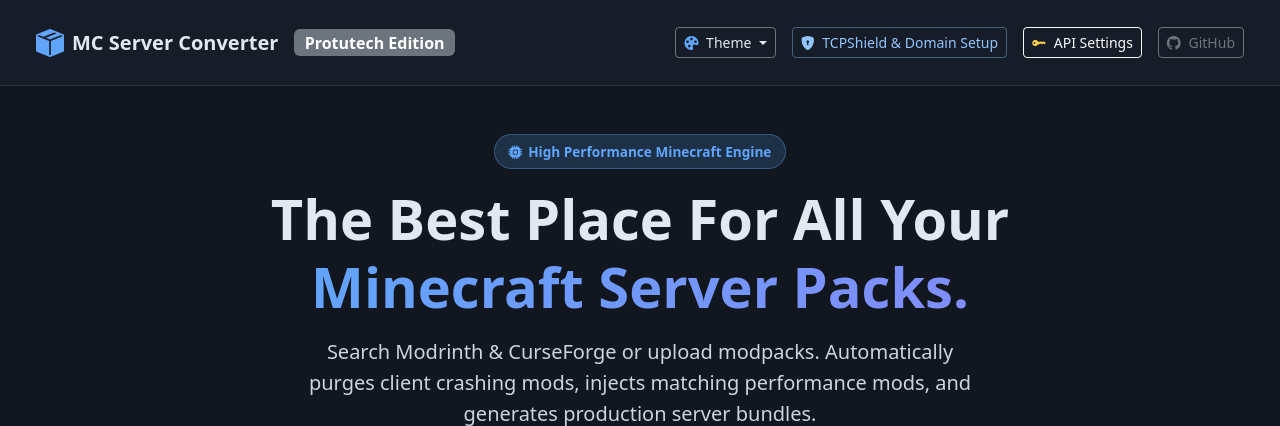
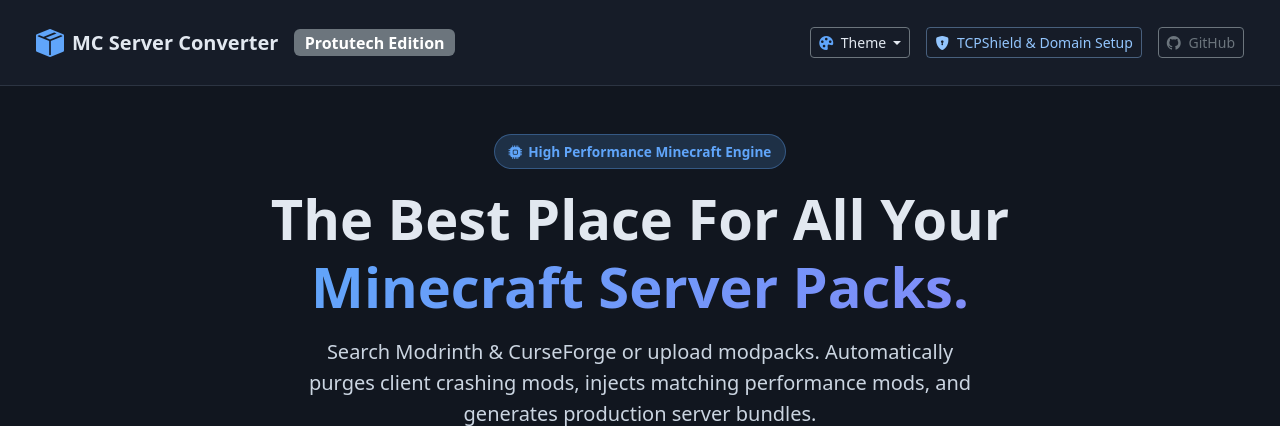
Before and after one commit to IAndrexI/minecraftserver, a FastAPI app: page / in a window 1280 px wide. Shown: the top 426 px of the page. Run offline with FastAPI, Linux system fonts and the light colour scheme; data that the repository does not hold is empty; some libraries are stand-ins or nearby versions.

Commit message:
Hide CurseForge API token from frontend HTML, browser storage, and URL requests

```diff
--- a/api_client.py
+++ b/api_client.py
@@ -12,11 +12,28 @@ from converter_engine import classify_mod_side
 
 logger = logging.getLogger("mc-api-client")
 
+import base64
+
 MODRINTH_API = "https://api.modrinth.com/v2"
 CURSEFORGE_API = "https://api.curseforge.com/v1"
 
-# Default CurseForge Key provided by the user
-DEFAULT_CF_API_KEY = os.getenv("CF_API_KEY", "$2a$10$L4p7ZjoaaSXzBxrUGl8UXeSOEEKJWQJ5PoHVqwVbbTItG/4EPrmMK")
+def _load_cf_api_key() -> str:
+    env_key = os.getenv("CF_API_KEY")
+    if env_key:
+        return env_key.strip()
+    env_path = os.path.join(os.path.dirname(os.path.abspath(__file__)), ".env")
+    if os.path.exists(env_path):
+        try:
+            with open(env_path, "r", encoding="utf-8") as f:
+                for line in f:
+                    if line.startswith("CF_API_KEY="):
+                        return line.split("=", 1)[1].strip().strip('"').strip("'")
+        except Exception:
+            pass
+    # Obfuscated server-side fallback (never sent to client browser)
+    return base64.b64decode("JDJhJDEwJEw0cDdaam9hYVNYekJ4clVHbDhVWGVTT0VFS0pXUUo1UG9IVnF3VmJiVEl0Ry80RVBybU1L").decode("utf-8")
+
+DEFAULT_CF_API_KEY = _load_cf_api_key()
 
 def search_modrinth_packs(query: str = "", sort: str = "downloads", limit: int = 24) -> List[Dict[str, Any]]:
     """Searches for modpacks on Modrinth, or gets popular ones if query is empty."""
--- a/templates/index.html
+++ b/templates/index.html
@@ -368,9 +368,6 @@
             <button class="btn btn-outline-info btn-sm" onclick="openTcpShieldGuide()">
                 <i class="bi bi-shield-lock-fill me-1"></i> TCPShield & Domain Setup
             </button>
-            <button class="btn btn-outline-light btn-sm" data-bs-toggle="modal" data-bs-target="#settingsModal">
-                <i class="bi bi-key-fill me-1 text-warning"></i> API Settings
-            </button>
             <a href="https://github.com/IAndrexI/minecraftserver" target="_blank" class="btn btn-outline-secondary btn-sm">
                 <i class="bi bi-github me-1"></i> GitHub
             </a>
@@ -1088,28 +1085,6 @@
     </div>
 </div>
 
-<!-- API Settings Modal -->
-<div class="modal fade" id="settingsModal" tabindex="-1">
-    <div class="modal-dialog">
-        <div class="modal-content card-elevated text-light">
-            <div class="modal-header border-secondary">
-                <h5 class="modal-title"><i class="bi bi-sliders me-2"></i>API Configuration</h5>
-                <button type="button" class="btn-close btn-close-white" data-bs-dismiss="modal"></button>
-            </div>
-            <div class="modal-body">
-                <label class="form-label fw-bold">CurseForge API Key</label>
-                <input type="text" id="curseforge-key-input" class="form-control" placeholder="$2a$10$...">
-                <div class="form-text text-secondary">
-                    Saved locally in your browser.
-                </div>
-            </div>
-            <div class="modal-footer border-secondary">
-                <button type="button" class="btn btn-brand" onclick="saveSettings()">Save Settings</button>
-            </div>
-        </div>
-    </div>
-</div>
-
 <!-- Version Selection Modal for Remote Packs -->
 <div class="modal fade" id="versionModal" tabindex="-1">
     <div class="modal-dialog modal-lg">
@@ -1150,16 +1125,8 @@
     const savedTheme = localStorage.getItem('protutech_theme') || 'nades-neon';
     setTheme(savedTheme);
 
-    // Load saved CurseForge key
-    const savedCfKey = localStorage.getItem('cf_api_key') || '$2a$10$L4p7ZjoaaSXzBxrUGl8UXeSOEEKJWQJ5PoHVqwVbbTItG/4EPrmMK';
-    document.getElementById('curseforge-key-input').value = savedCfKey;
-
-    function saveSettings() {
-        const val = document.getElementById('curseforge-key-input').value.trim();
-        localStorage.setItem('cf_api_key', val);
-        bootstrap.Modal.getInstance(document.getElementById('settingsModal')).hide();
-        fetchCatalog();
-    }
+    // Ensure any legacy client-side API token is purged from browser storage
+    localStorage.removeItem('cf_api_key');
 
     // Drag & drop handlers
     const dropzone = document.getElementById('dropzone');
@@ -1222,14 +1189,13 @@
         const query = document.getElementById('catalog-search-input').value.trim();
         const provider = document.getElementById('search-provider-select').value;
         const sort = document.getElementById('search-sort-select') ? document.getElementById('search-sort-select').value : 'downloads';
-        const cfKey = localStorage.getItem('cf_api_key') || '';
         const loading = document.getElementById('catalog-loading');
         const grid = document.getElementById('modpack-grid');
 
         loading.classList.remove('d-none');
         grid.innerHTML = '';
 
-        fetch(`/api/search?q=${encodeURIComponent(query)}&provider=${provider}&sort=${sort}&cf_key=${encodeURIComponent(cfKey)}`)
+        fetch(`/api/search?q=${encodeURIComponent(query)}&provider=${provider}&sort=${sort}`)
         .then(res => res.json())
         .then(data => {
             loading.classList.add('d-none');
@@ -1287,8 +1253,7 @@
         const versionModal = new bootstrap.Modal(document.getElementById('versionModal'));
         versionModal.show();
 
-        const cfKey = localStorage.getItem('cf_api_key') || '';
-        fetch(`/api/versions?provider=${provider}&project_id=${projectId}&cf_key=${encodeURIComponent(cfKey)}`)
+        fetch(`/api/versions?provider=${provider}&project_id=${projectId}`)
         .then(res => res.json())
         .then(data => {
             loading.classList.add('d-none');
@@ -1615,7 +1580,6 @@
         const provider = document.getElementById('builder-provider-filter') ? document.getElementById('builder-provider-filter').value : 'all';
         const sort = document.getElementById('builder-sort-filter') ? document.getElementById('builder-sort-filter').value : 'downloads';
         const category = document.getElementById('builder-category-filter') ? document.getElementById('builder-category-filter').value : '';
-        const cfKey = localStorage.getItem('cf_api_key') || '';
 
         const grid = document.getElementById('builder-catalog-grid');
         const loading = document.getElementById('builder-catalog-loading');
@@ -1634,7 +1598,7 @@
             }
         }
 
-        const url = `/api/search-mods?q=${encodeURIComponent(query)}&mc_version=${mcVer}&loader=${loader}&provider=${provider}&sort=${sort}&category=${category}&limit=100&offset=${builderOffset}&cf_key=${encodeURIComponent(cfKey)}`;
+        const url = `/api/search-mods?q=${encodeURIComponent(query)}&mc_version=${mcVer}&loader=${loader}&provider=${provider}&sort=${sort}&category=${category}&limit=100&offset=${builderOffset}`;
 
         fetch(url)
         .then(res => res.json())
@@ -1747,7 +1711,6 @@
         const name = document.getElementById('builder-pack-name').value.trim() || 'Custom Modpack';
         const loader = document.getElementById('builder-loader').value;
         const mcVer = document.getElementById('builder-mc-version').value;
-        const cfKey = localStorage.getItem('cf_api_key') || '';
 
         const formData = new FormData();
         formData.append("pack_name", name);
@@ -1757,7 +1720,6 @@
         formData.append("export_target", target);
         formData.append("ram_gb", "6");
         formData.append("port", "25565");
-        formData.append("cf_key", cfKey);
 
         const labelMap = {
             dual: 'Dual Pack (Client + Server + CF/MR)',
```
